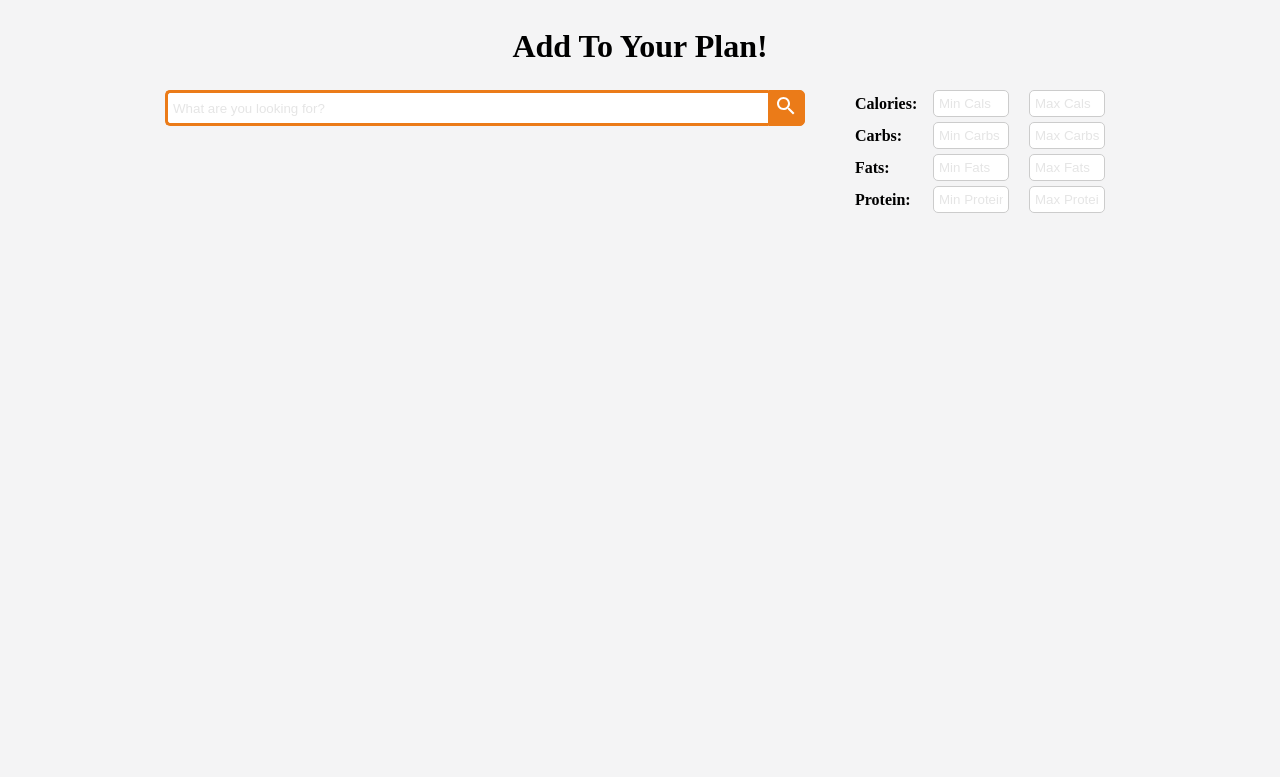
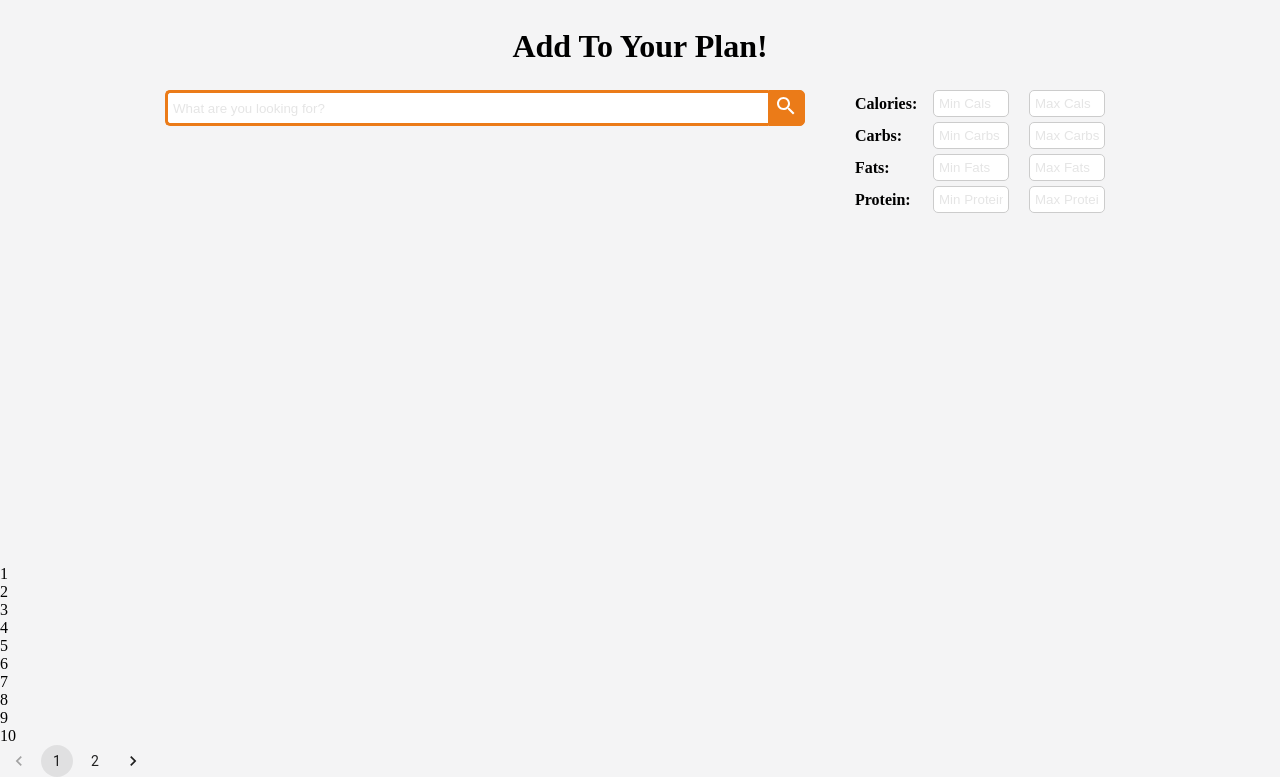
Before and after one commit to NKyhl/StoneSoup, a React (Create React App) app in the folder frontend/: page /home in a window 1280 px wide. Shown: the part 734-1511 px from the top of the page. Before the commit the page ends 1299 px from the top, so only its background shows below. Built offline with nearby package versions, Linux system fonts and the light colour scheme.

Commit message:
search feature

```diff
--- a/frontend/src/App.js
+++ b/frontend/src/App.js
@@ -6,6 +6,7 @@ import Login from "./pages/Login";
 import UserPage from "./pages/UserPage";
 import PrivateRoutes from './utils/PrivateRoutes';
 import { useState } from 'react';
+import Landing from './pages/Landing';
 
 function App() {
 
@@ -20,6 +21,7 @@ function App() {
         </Route>
         <Route path="/login" element={<Login setUserID={setUserID} />}></Route>
         <Route path="/signup" element={<Signup />}></Route>
+        <Route path="/" element={<Landing />}></Route>
       </Routes>
     </Router>
   );
--- /dev/null
+++ b/frontend/src/pages/Landing.js
@@ -0,0 +1,9 @@
+import Header from "./components/Header";
+
+function Landing(){
+    return (
+        <Header></Header>
+    );
+}
+
+export default Landing;
--- a/frontend/src/pages/Login.js
+++ b/frontend/src/pages/Login.js
@@ -31,8 +31,7 @@ function Login({ setUserID }) {
             return;
         }
 
-        setUserID(JSON.parse(res_json));
-
+        setUserID(res_json);
 
         navigate('/home');
     }
--- a/frontend/src/pages/components/Header.js
+++ b/frontend/src/pages/components/Header.js
@@ -11,7 +11,7 @@ function Header() {
                 <h1>Stone Soup</h1>
             </div>
             <nav className="header-navigation">
-                <Link to="/">Home</Link>
+                <Link to="/home">Home</Link>
                 <Link to="/user">User</Link>
                 <Link to="/login">Sign In</Link>
                 <Link to="/signup">Sign Up</Link>
--- /dev/null
+++ b/frontend/src/pages/components/Recipes.js
@@ -0,0 +1,16 @@
+function Recipes({ recipes, loading }){
+
+    if(loading){
+        return <h2>Loading...</h2>
+    }
+
+    return (
+        <ul>
+            {recipes.map(recipe => (
+                <li key={recipe.name}>{recipe.name}</li>
+            ))}
+        </ul>
+    );
+}
+
+export default Recipes;
--- a/frontend/src/pages/components/Search.js
+++ b/frontend/src/pages/components/Search.js
@@ -1,6 +1,8 @@
 import { useState } from "react";
 import "./search.css"
 import SearchIcon from '@mui/icons-material/Search';
+import Recipes from "./Recipes";
+import { Pagination } from "@mui/material";
 
 function Search(){
 
@@ -14,7 +16,23 @@ function Search(){
     const [minProtein, setMinProtein] = useState("");
     const [maxProtein, setMaxProtein] = useState("");
 
+    const [recipes, setRecipes] = useState([{"name": "1"}, {"name": "2"}, {"name": "3"}, {"name": "4"},{"name": "5"},{"name": "6"},{"name": "7"},{"name": "8"},{"name": "9"},{"name": "10"},{"name": "11"},{"name": "12"},]);
+    const [loading, setLoading] = useState(false);
+    const [currentPage, setCurrentPage] = useState(1);
+
+    const recipesPerPage = 10;
+    const indexOfLastRecipe = currentPage * recipesPerPage;
+    const indexOfFirstRecipe = indexOfLastRecipe - recipesPerPage;
+    const currentRecipes = recipes.slice(indexOfFirstRecipe, indexOfLastRecipe);
+
+    const handleChange = (event, value) => {
+        setCurrentPage(value);
+      };
+
+
     const handleSearch = async (e) => {
+
+        setLoading(true);
         let data = {
             "search" : searchValue,
             "minCal" : minCal,
@@ -35,7 +53,13 @@ function Search(){
             body: JSON.stringify(data)
         });
 
-        console.log(data);
+        if(!res.ok){
+            return;
+        }
+
+        const res_json = await res.json();
+        setRecipes(res_json.results);
+        setLoading(false);
     }
 
 
@@ -122,6 +146,8 @@ function Search(){
                 </div>
             </div>
             </div>
+            <Recipes recipes={currentRecipes} loading={loading}></Recipes>
+            <Pagination count={Math.ceil(recipes.length / recipesPerPage)} onChange={handleChange} ></Pagination>
         </>
     );
 }
```
